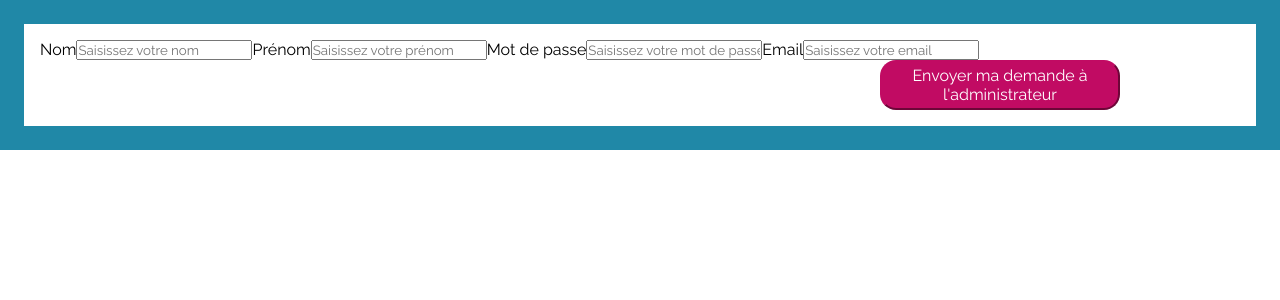
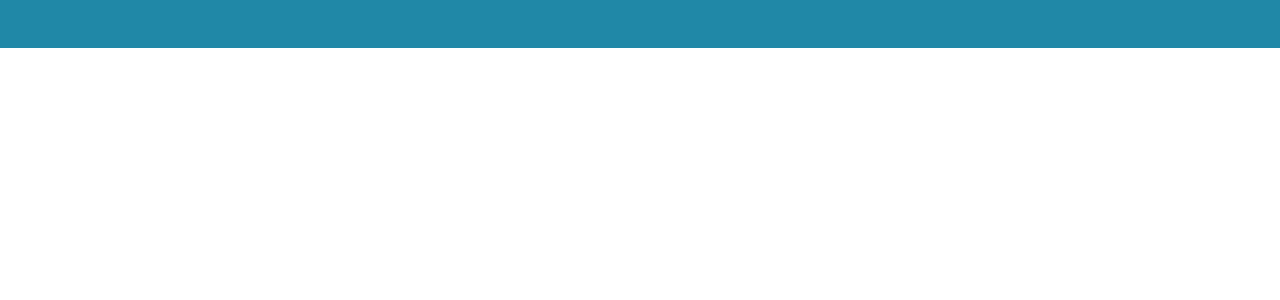
Before and after one commit to WildCodeSchool-2024-09/JS-RemoteFR-Vert-CrewCodeIle-MakeSense-P3, a React (Vite) app in the folder client/: page /inscriptionpage in a window 1280 px wide. Shown: the top 300 px of the page. Built offline with nearby package versions, Linux system fonts and the light colour scheme.

Commit message:
feat: create user

```diff
--- a/client/package.json
+++ b/client/package.json
@@ -10,6 +10,7 @@
   "dependencies": {
     "react": "^18.3.1",
     "react-dom": "^18.3.1",
+    "react-hook-form": "^7.54.2",
     "react-router-dom": "^6.26.2"
   },
   "devDependencies": {
--- a/client/src/components/createUserForm/CreateUserForm.tsx
+++ b/client/src/components/createUserForm/CreateUserForm.tsx
@@ -1,70 +1,92 @@
-import { useState } from "react";
-import { useForm } from "react-hook-form";
-import style from "./createUserForm.module.css";
+// import { useForm } from "react-hook-form";
+// import style from "./createUserForm.module.css";
 
-export default function CreateUserForm() {
-  const { register, handleSubmit } = useForm();
-  const [data, setData] = useState("");
-  // console.log(data);
+// type UserType = {
+//   firstname: string;
+//   lastname: string;
+//   email: string;
+//   password: string;
+// };
 
-  return (
-    <>
-      <section>
-        {/* <form>
-          <img
-            src="https://www.zooplus.fr/magazine/wp-content/uploads/2019/06/comprendre-le-langage-des-chats.jpg"
-            alt=""
-            className={style.avatar}
-          />
-          <button type="submit" className={style.buttonChangeAvatar}>
-            Télécharger photo de profil
-          </button>
-        </form> */}
-        <form onSubmit={handleSubmit((data) => setData(JSON.stringify(data)))}>
-          <label>
-            Nom
-            <input
-              type="text"
-              aria-label="Saisissez votre nom"
-              placeholder="Saisissez votre nom"
-              {...register("lastname")}
-            />
-          </label>
-          <label>
-            Prénom
-            <input
-              type="text"
-              aria-label="Saisissez votre prénom"
-              placeholder="Saisissez votre prénom"
-              {...register("firstname")}
-            />
-          </label>
-          <label>
-            Mot de passe
-            <input
-              type="password"
-              aria-label="Saisissez votre mot de passe"
-              placeholder="Saisissez votre mot de passe"
-              {...register("password")}
-              required
-              minLength={8}
-            />
-          </label>
-          <label>
-            Email
-            <input
-              type="email"
-              aria-label="Saisissez votre email"
-              placeholder="Saisissez votre email"
-              {...register("email")}
-            />
-          </label>
-          {data}
-          <button type="submit" className={style.buttonCreateAccount}>
-            Envoyer ma demande à l'administrateur
-          </button>
-        </form>
-      </section>
-    </>
-  );
-}
+// export default function CreateUserForm() {
+//   const { register, handleSubmit } = useForm();
+//   // const [data, setData] = useState("");
+//   // console.log(data);
+//   const onSubmit = (data: UserType) => {
+//     fetch("http://localhost:3310/api/users", {
+//       method: "POST",
+//       headers: { "Content-Type": "application/json" },
+//       body: JSON.stringify(data),
+//     });
+//   };
+
+//   return (
+//     <section className={style.container}>
+//       {/* <form>
+//         <img
+//           src="https://www.zooplus.fr/magazine/wp-content/uploads/2019/06/comprendre-le-langage-des-chats.jpg"
+//           alt=""
+//           className={style.avatar}
+//         />
+//         <button type="submit" className={style.buttonChangeAvatar}>
+//           Télécharger photo de profil
+//         </button>
+//       </form> */}
+//       <form
+//         // onSubmit={handleSubmit((data) => setData(JSON.stringify(data)))}
+//         onSubmit={handleSubmit(onSubmit)}
+//         className={style.card}
+//       >
+//         <h1 className={style.title}>Inscription</h1>
+//         <section>
+//           <label>
+//             Nom
+//             <input
+//               type="text"
+//               aria-label="Saisissez votre nom"
+//               placeholder="Saisissez votre nom"
+//               className={style.input}
+//               {...register("lastname")}
+//             />
+//           </label>
+//           <label>
+//             Prénom
+//             <input
+//               type="text"
+//               aria-label="Saisissez votre prénom"
+//               placeholder="Saisissez votre prénom"
+//               className={style.input}
+//               {...register("firstname")}
+//             />
+//           </label>
+//           <label>
+//             Mot de passe
+//             <input
+//               type="password"
+//               aria-label="Saisissez votre mot de passe"
+//               placeholder="Saisissez votre mot de passe"
+//               {...register("password")}
+//               className={style.input}
+//               required
+//               minLength={8}
+//             />
+//           </label>
+//           <label>
+//             Email
+//             <input
+//               type="email"
+//               aria-label="Saisissez votre email"
+//               placeholder="Saisissez votre email"
+//               className={style.input}
+//               {...register("email")}
+//             />
+//           </label>
+//           <button type="submit" className={style.buttonCreateUser}>
+//             Envoyer ma demande à l'administrateur
+//           </button>
+//         </section>
+//         {/* {data} */}
+//       </form>
+//     </section>
+//   );
+// }
--- a/client/src/components/createUserForm/createUserForm.module.css
+++ b/client/src/components/createUserForm/createUserForm.module.css
@@ -1,4 +1,4 @@
-.avatar {
+/* .avatar {
   border-radius: 50%;
   width: 20em;
   height: 20em;
@@ -6,18 +6,17 @@
     width: 10em;
     height: 10em;
   }
-}
+} */
 
-.buttonCreateAccount {
-  width: 20%;
+.buttonCreateUser {
+  width: 80%;
   padding: 0.25em 0.25em;
   background-color: var(--color-tertiary-active);
   border-radius: 1em;
   color: white;
-  margin-left: 70%;
   border-color: var(--color-tertiary-active);
   font-size: 1em;
-
+  margin: auto;
   @media screen and (max-width: 768px) {
     width: 60%;
     margin: auto auto;
@@ -25,7 +24,12 @@
   }
 }
 
-.buttonChangeAvatar {
+.buttonCreateUser:hover {
+  background-color: var(--color-primary-active);
+  border: var(--color-primary-active);
+}
+
+/* .buttonChangeAvatar {
   width: 15%;
   background-color: var(--color-primary-active);
   border-radius: 1em;
@@ -40,4 +44,69 @@
     width: 40%;
     font-size: 1em;
   }
+} */
+
+.card {
+  background: white;
+  padding: 2rem;
+  border-radius: 24px;
+  width: 100%;
+  max-width: 320px;
+  box-shadow: 0 4px 6px -1px rgba(0, 0, 0, 0.1);
+  position: relative;
+  margin: auto;
 }
+
+.title {
+  color: #9b084f;
+  font-size: 1.5rem;
+  font-weight: 600;
+  margin-bottom: 2rem;
+  text-align: center;
+}
+
+label {
+  display: block;
+  color: #0891b2;
+  margin-bottom: 0.5rem;
+  font-size: 0.9rem;
+}
+
+input {
+  width: 100%;
+  padding: 0.75rem;
+  border: 1px solid #e5e7eb;
+  border-radius: 8px;
+  font-size: 0.9rem;
+  background: white;
+}
+
+input::placeholder {
+  color: #9ca3af;
+}
+
+@media (min-width: 768px) {
+  .card {
+    max-width: 480px;
+    padding: 3rem;
+  }
+
+  .title {
+    font-size: 2rem;
+    margin-bottom: 3rem;
+  }
+
+  input {
+    padding: 1rem;
+    font-size: 1rem;
+  }
+
+  label {
+    font-size: 1rem;
+  }
+
+  .buttonGroup {
+    margin-top: 2rem;
+    gap: 2rem;
+  }
+}
--- a/client/src/pages/createUserPage/CreateUserPage.tsx
+++ b/client/src/pages/createUserPage/CreateUserPage.tsx
@@ -1,9 +1,5 @@
-import CreateUserForm from "../../components/createUserForm/CreateUserForm";
+// import CreateUserForm from "../../components/createUserForm/CreateUserForm";
 
 export default function CreateUserPage() {
-  return (
-    <>
-      <CreateUserForm />
-    </>
-  );
+  return <>{/* <CreateUserForm /> */}</>;
 }
```
